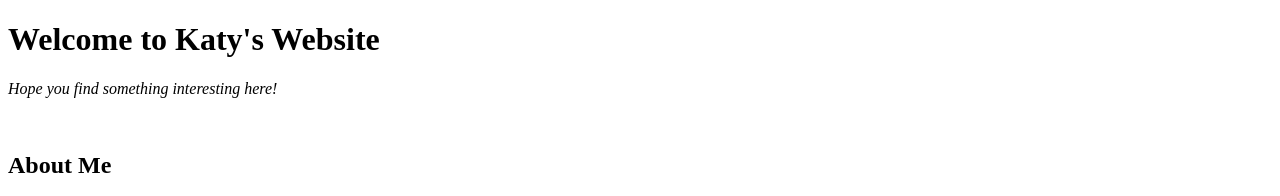
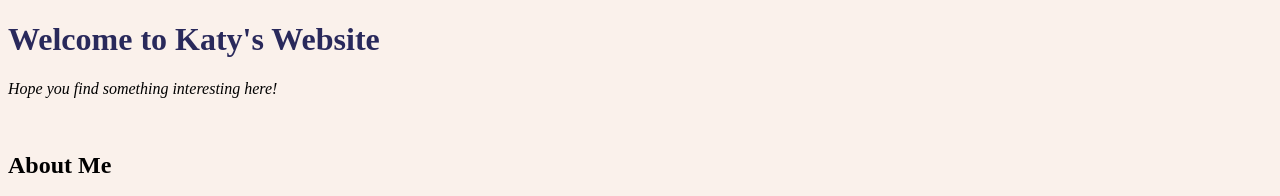
Before and after one commit to Katy0903/my_website, a plain HTML site: page index.html in a window 1280 px wide. Shown: the top 196 px of the page. Drawn offline with Linux system fonts and the light colour scheme.

Commit message:
add color for h1 and background on css, add css link to html

```diff
--- a/css/stylesheet.css
+++ b/css/stylesheet.css
@@ -0,0 +1,9 @@
+
+h1{
+    color:#29295B;
+}
+
+
+body{
+    background-color:#FAF1EB;
+}
--- a/index.html
+++ b/index.html
@@ -2,6 +2,7 @@
 <html lang="en">
   <head>
     <title>Katy's Website</title>
+    <link href="css/stylesheet.css" rel="stylesheet">
   </head>
 
   <body>
```
